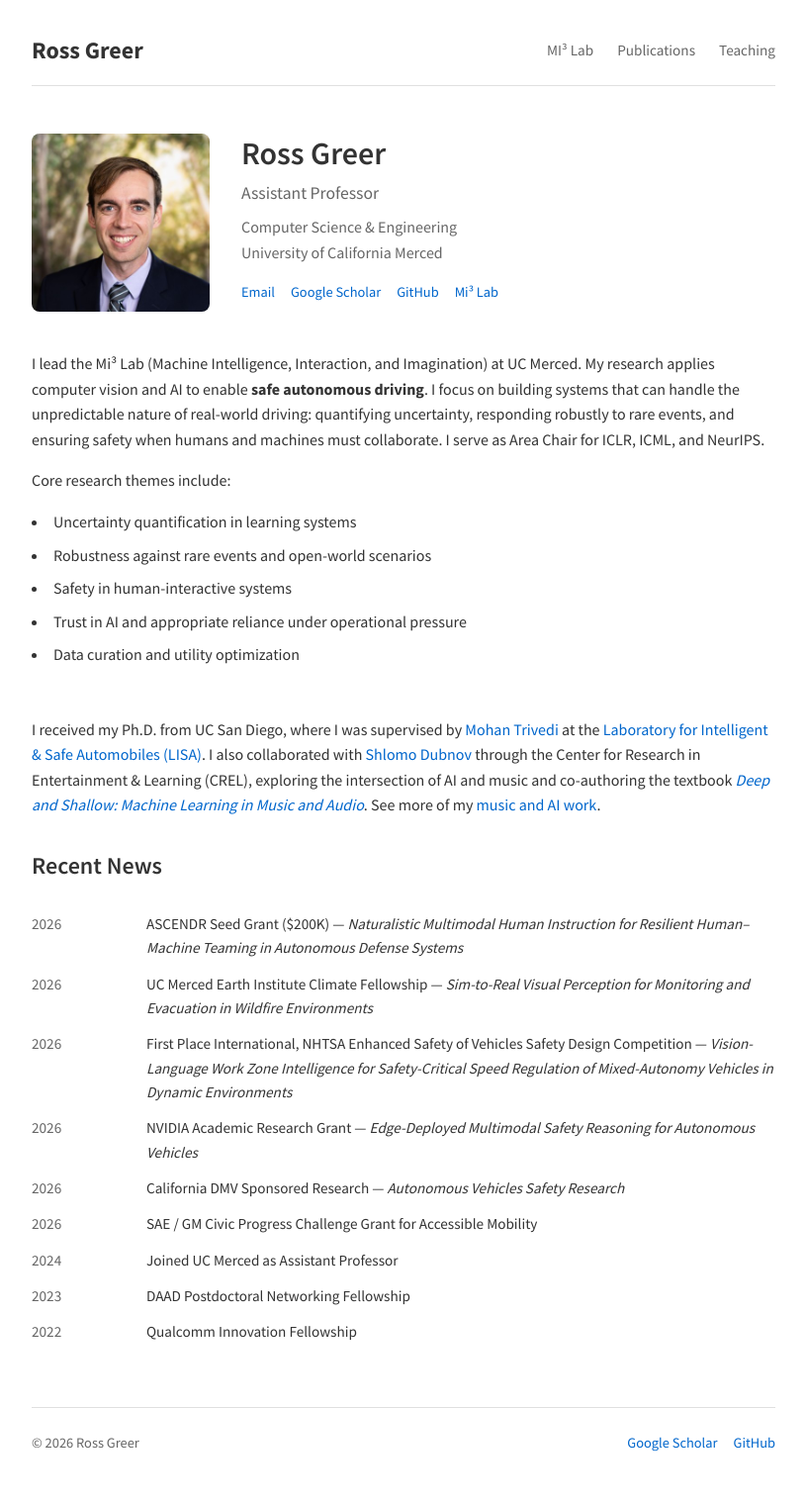
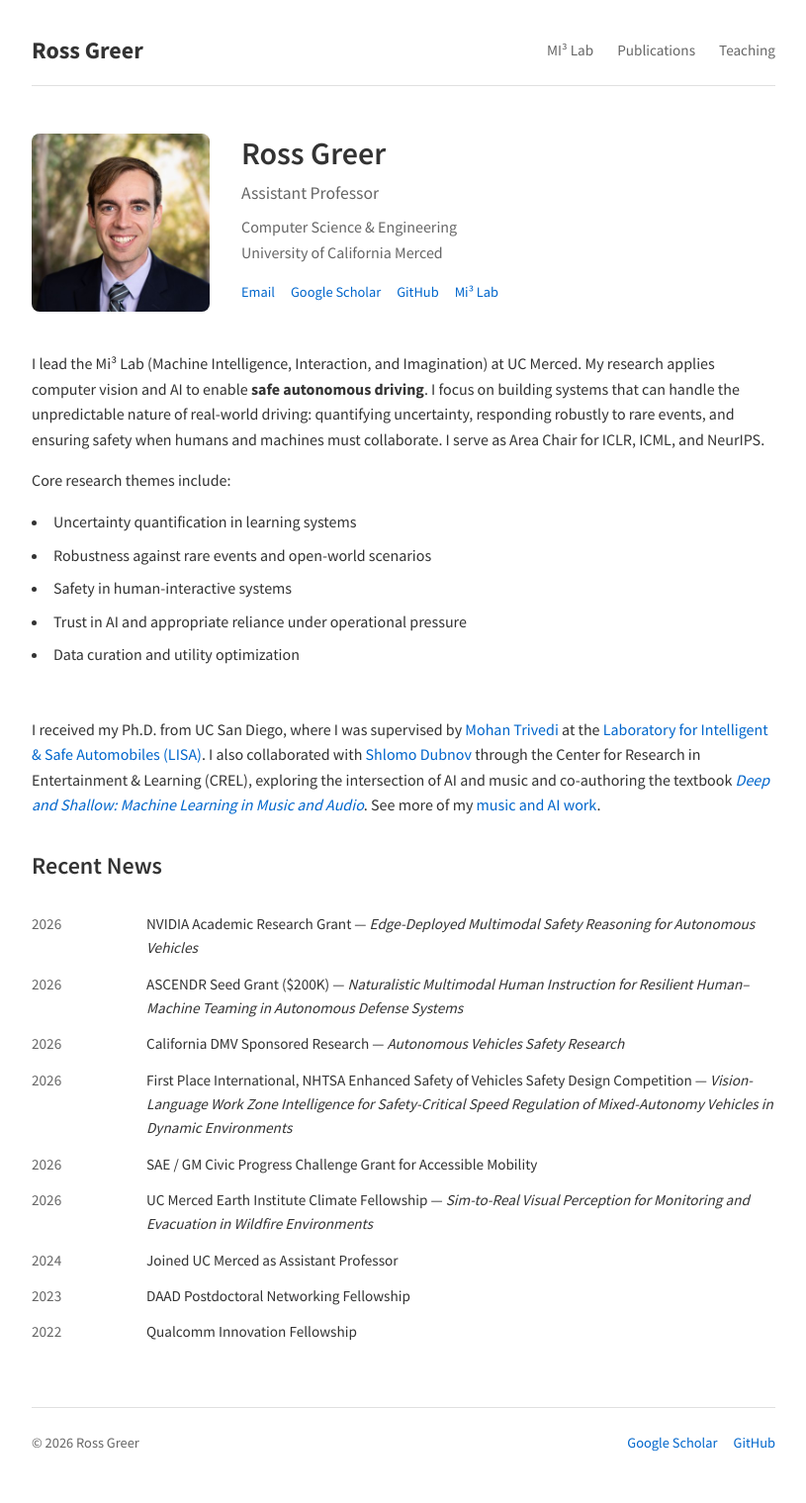
Before and after one commit to rossgreer/rossgreer.github.io, a Jekyll site: the page built from index.md, in a window 1280 px wide. Shown: the whole page at 99% size, without its empty margins (232-1047 px from the left). Built offline with Jekyll 4.4.1, drawn with Linux system fonts in a browser that asks for light colours; some web fonts are replaced; part of the change alters nothing that is shown.

Commit message:
Reorder 2026 news items: NVIDIA, ASCENDR, DMV, NHTSA, SAE/GM, Climate
Co-Authored-By: Claude Sonnet 5 <noreply@anthropic.com>

```diff
--- a/index.md
+++ b/index.md
@@ -43,11 +43,15 @@ I received my Ph.D. from UC San Diego, where I was supervised by [Mohan Trivedi]
 <div class="news">
   <div class="news-item">
     <span class="news-date">2026</span>
+    <span>NVIDIA Academic Research Grant — <em>Edge-Deployed Multimodal Safety Reasoning for Autonomous Vehicles</em></span>
+  </div>
+  <div class="news-item">
+    <span class="news-date">2026</span>
     <span>ASCENDR Seed Grant ($200K) — <em>Naturalistic Multimodal Human Instruction for Resilient Human–Machine Teaming in Autonomous Defense Systems</em></span>
   </div>
   <div class="news-item">
     <span class="news-date">2026</span>
-    <span>UC Merced Earth Institute Climate Fellowship — <em>Sim-to-Real Visual Perception for Monitoring and Evacuation in Wildfire Environments</em></span>
+    <span>California DMV Sponsored Research — <em>Autonomous Vehicles Safety Research</em></span>
   </div>
   <div class="news-item">
     <span class="news-date">2026</span>
@@ -55,15 +59,11 @@ I received my Ph.D. from UC San Diego, where I was supervised by [Mohan Trivedi]
   </div>
   <div class="news-item">
     <span class="news-date">2026</span>
-    <span>NVIDIA Academic Research Grant — <em>Edge-Deployed Multimodal Safety Reasoning for Autonomous Vehicles</em></span>
+    <span>SAE / GM Civic Progress Challenge Grant for Accessible Mobility</span>
   </div>
   <div class="news-item">
     <span class="news-date">2026</span>
-    <span>California DMV Sponsored Research — <em>Autonomous Vehicles Safety Research</em></span>
-  </div>
-  <div class="news-item">
-    <span class="news-date">2026</span>
-    <span>SAE / GM Civic Progress Challenge Grant for Accessible Mobility</span>
+    <span>UC Merced Earth Institute Climate Fellowship — <em>Sim-to-Real Visual Perception for Monitoring and Evacuation in Wildfire Environments</em></span>
   </div>
   <div class="news-item">
     <span class="news-date">2024</span>
```
